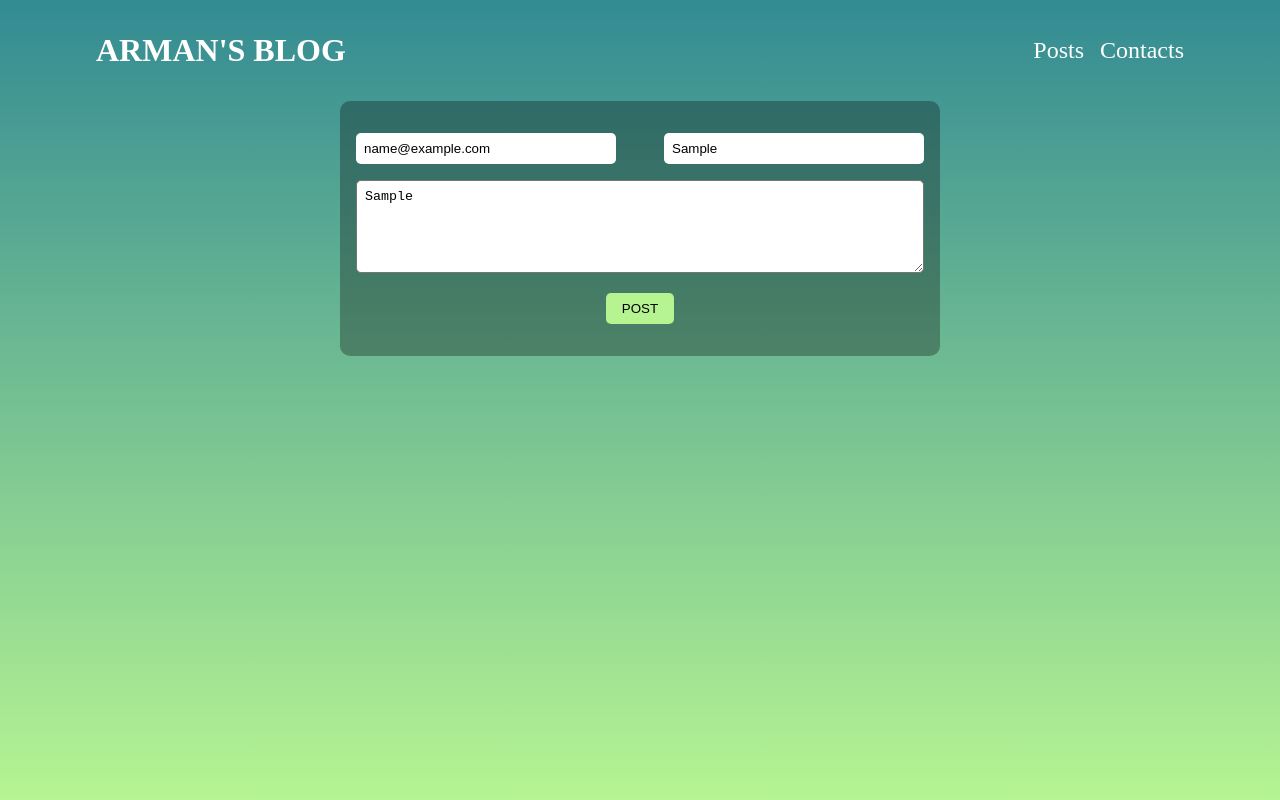
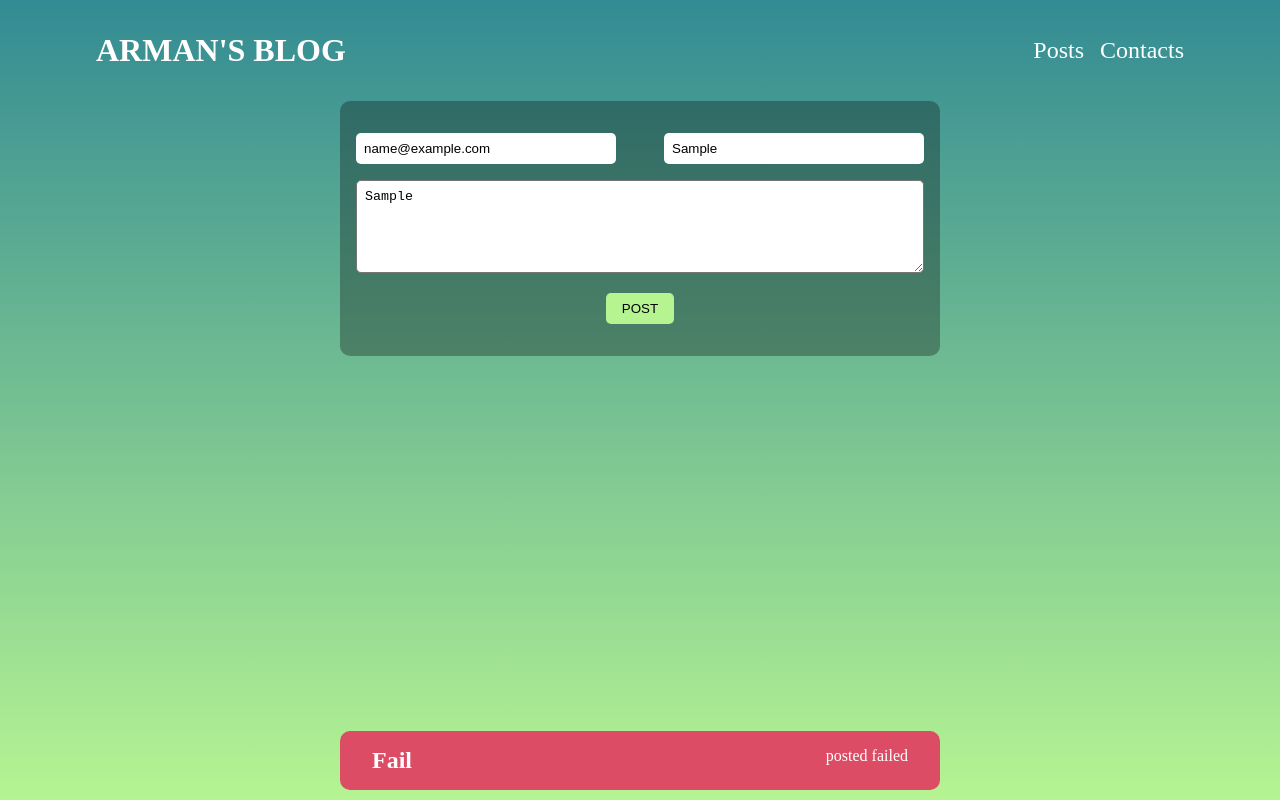
Before and after one commit to ArmanurRahman/arman-blog-nextjs, a Next.js app: page /contact in a window 1280 px wide. Both pictures are taken after typing "name@example.com", "Sample", "Sample" into the empty fields and a click on the button "POST". Built offline with nearby package versions, Linux system fonts and the light colour scheme; no server answers.

Commit message:
implement feedback notification

```diff
--- /dev/null
+++ b/components/ui/layout/layout.tsx
@@ -0,0 +1,23 @@
+import NotificationContext from "@/store/notification-context";
+import { Fragment, useContext } from "react";
+import Notification from "../notification/notification";
+
+const Layout = (props: any) => {
+    const notificationCtx = useContext(NotificationContext);
+
+    const activeNotification = notificationCtx.notification;
+    return (
+        <Fragment>
+            <main>{props.children}</main>
+            {activeNotification && (
+                <Notification
+                    title={activeNotification.title}
+                    message={activeNotification.message}
+                    status={activeNotification.status}
+                />
+            )}
+        </Fragment>
+    );
+};
+
+export default Layout;
--- /dev/null
+++ b/components/ui/notification/notification.module.css
@@ -0,0 +1,25 @@
+.notification {
+    display: flex;
+    max-width: 600px;
+    margin-left: auto;
+    margin-right: auto;
+    position: absolute;
+    bottom: 10px;
+    left: 0;
+    right: 0;
+    padding: 1rem 2rem;
+    border-radius: 10px;
+    justify-content: space-between;
+}
+
+.success {
+    background-color: var(--success);
+}
+
+.pending {
+    background-color: var(--pending);
+}
+
+.error {
+    background-color: var(--error);
+}
--- /dev/null
+++ b/components/ui/notification/notification.tsx
@@ -0,0 +1,38 @@
+import { useContext, useEffect } from "react";
+import classes from "./notification.module.css";
+import { NotificationDataType } from "@/type/post";
+import NotificationContext from "@/store/notification-context";
+
+const Notification = (props: NotificationDataType) => {
+    const notificationCtx = useContext(NotificationContext);
+
+    const { title, message, status } = props;
+
+    useEffect(() => {
+        if (status === "success" || status === "error") {
+            const timer = setTimeout(() => {
+                notificationCtx.hideNotification();
+            }, 5000);
+            return () => clearTimeout(timer);
+        }
+    }, [status, notificationCtx]);
+
+    const statusClasses =
+        status === "success"
+            ? classes.success
+            : status === "error"
+            ? classes.error
+            : classes.pending;
+    const activeClasses = `${classes.notification} ${statusClasses}`;
+    return (
+        <div
+            onClick={notificationCtx.hideNotification}
+            className={activeClasses}
+        >
+            <h2>{title}</h2>
+            <p>{message}</p>
+        </div>
+    );
+};
+
+export default Notification;
--- a/pages/_app.tsx
+++ b/pages/_app.tsx
@@ -1,6 +1,14 @@
-import '@/styles/globals.css'
-import type { AppProps } from 'next/app'
+import Layout from "@/components/ui/layout/layout";
+import { NotificationContextProvider } from "@/store/notification-context";
+import "@/styles/globals.css";
+import type { AppProps } from "next/app";
 
 export default function App({ Component, pageProps }: AppProps) {
-  return <Component {...pageProps} />
+    return (
+        <NotificationContextProvider>
+            <Layout>
+                <Component {...pageProps} />
+            </Layout>
+        </NotificationContextProvider>
+    );
 }
--- a/pages/contact/index.tsx
+++ b/pages/contact/index.tsx
@@ -1,11 +1,14 @@
-import React, { Fragment, useRef } from "react";
+import React, { Fragment, useContext, useRef } from "react";
 import classes from "../../styles/contact.module.css";
 import Header from "@/components/header/header";
+import NotificationContext from "@/store/notification-context";
 
 const ContactPage = () => {
     const emailRef = useRef<HTMLInputElement>(null);
     const nameRef = useRef<HTMLInputElement>(null);
     const messageRef = useRef<HTMLTextAreaElement>(null);
+
+    const notificationCtx = useContext(NotificationContext);
 
     const postHandler = async (event: React.FormEvent) => {
         event.preventDefault();
@@ -13,6 +16,11 @@ const ContactPage = () => {
         const name = nameRef.current?.value;
         const message = messageRef.current?.value;
 
+        notificationCtx.showNotification({
+            title: "Posting",
+            status: "pending",
+            message: "posting Comment",
+        });
         if (
             String(email?.trim) === "" ||
             String(name?.trim) === "" ||
@@ -21,13 +29,30 @@ const ContactPage = () => {
             return;
         }
 
-        const response = await fetch("/api/contact", {
-            method: "POST",
-            body: JSON.stringify({ email: email, name, message }),
-        });
+        try {
+            const response = await fetch("/api/contact", {
+                method: "POST",
+                body: JSON.stringify({ email: email, name, message }),
+            });
+            const data = await response.json();
+            if (response.ok) {
+                notificationCtx.showNotification({
+                    title: "Posted",
+                    status: "success",
+                    message: "posted successfully",
+                });
+            } else {
+                throw new Error(data.message || "Something went wrong");
+            }
 
-        const data = await response.json();
-        console.log({ data });
+            console.log({ response, data });
+        } catch (error) {
+            notificationCtx.showNotification({
+                title: "Fail",
+                status: "error",
+                message: "posted failed",
+            });
+        }
     };
     return (
         <Fragment>
--- /dev/null
+++ b/store/notification-context.tsx
@@ -0,0 +1,34 @@
+import { NotificationContextType, NotificationDataType } from "@/type/post";
+import { createContext, useState } from "react";
+
+const NotificationContext = createContext<NotificationContextType>({
+    notification: null,
+    showNotification: () => {},
+    hideNotification: () => {},
+});
+
+export const NotificationContextProvider = (props: any) => {
+    const [activeNotification, setActiveNotification] =
+        useState<NotificationDataType | null>(null);
+
+    const showNotificationHandler = (
+        notificationData: NotificationDataType
+    ) => {
+        setActiveNotification(notificationData);
+    };
+    const hideNotificationHandler = () => {
+        setActiveNotification(null);
+    };
+    const context: NotificationContextType = {
+        notification: activeNotification,
+        showNotification: showNotificationHandler,
+        hideNotification: hideNotificationHandler,
+    };
+    return (
+        <NotificationContext.Provider value={context}>
+            {props.children}
+        </NotificationContext.Provider>
+    );
+};
+
+export default NotificationContext;
--- a/styles/globals.css
+++ b/styles/globals.css
@@ -10,6 +10,10 @@
   --background-end-rgb: 51, 139, 147;
   --background-mid-rgb: 128, 201, 147;
   --background-light-white: #f0eaea;
+
+  --success: #14A44D;
+  --error: #DC4C64;
+  --pending: #54B4D3;
 
   --primary-glow: conic-gradient(
     from 180deg at 50% 50%,
```
Also changed, not shown: type/post.d.ts (added, +28 -0 lines), type/post.ts (deleted, +0 -16 lines).
